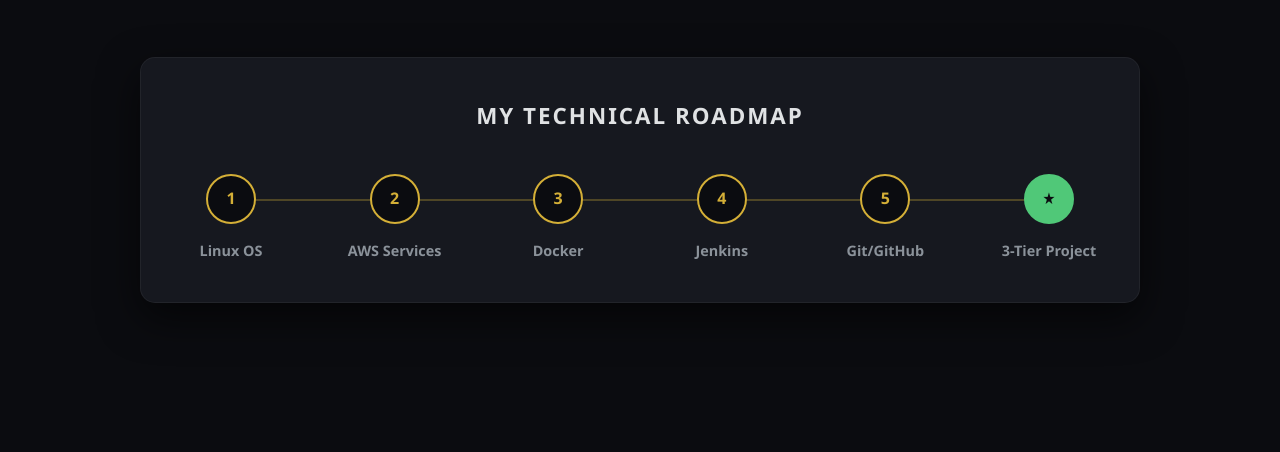
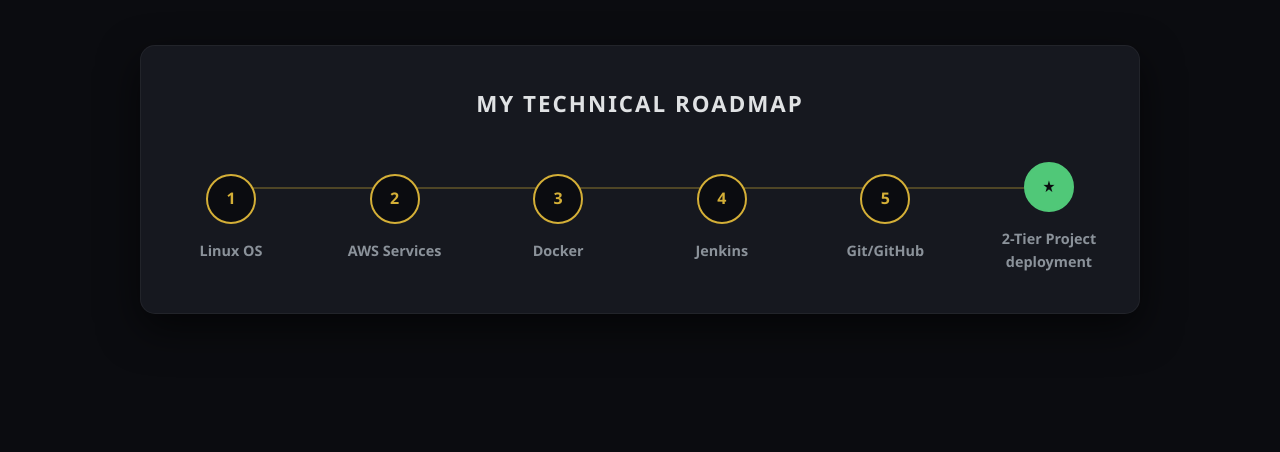
Before and after one commit to Nishit1814/node-js-based-project, a website: page public/index.html in a window 1280 px wide. Shown: the part 348-800 px from the top of the page. Drawn offline with Linux system fonts and the light colour scheme.

Commit message:
Update index.html

```diff
--- a/public/index.html
+++ b/public/index.html
@@ -224,7 +224,7 @@
                 </div>
                 <div class="step final">
                     <div class="circle">★</div>
-                    <div class="label">3-Tier Project</div>
+                    <div class="label">2-Tier Project deployment</div>
                 </div>
             </div>
         </div>
```
